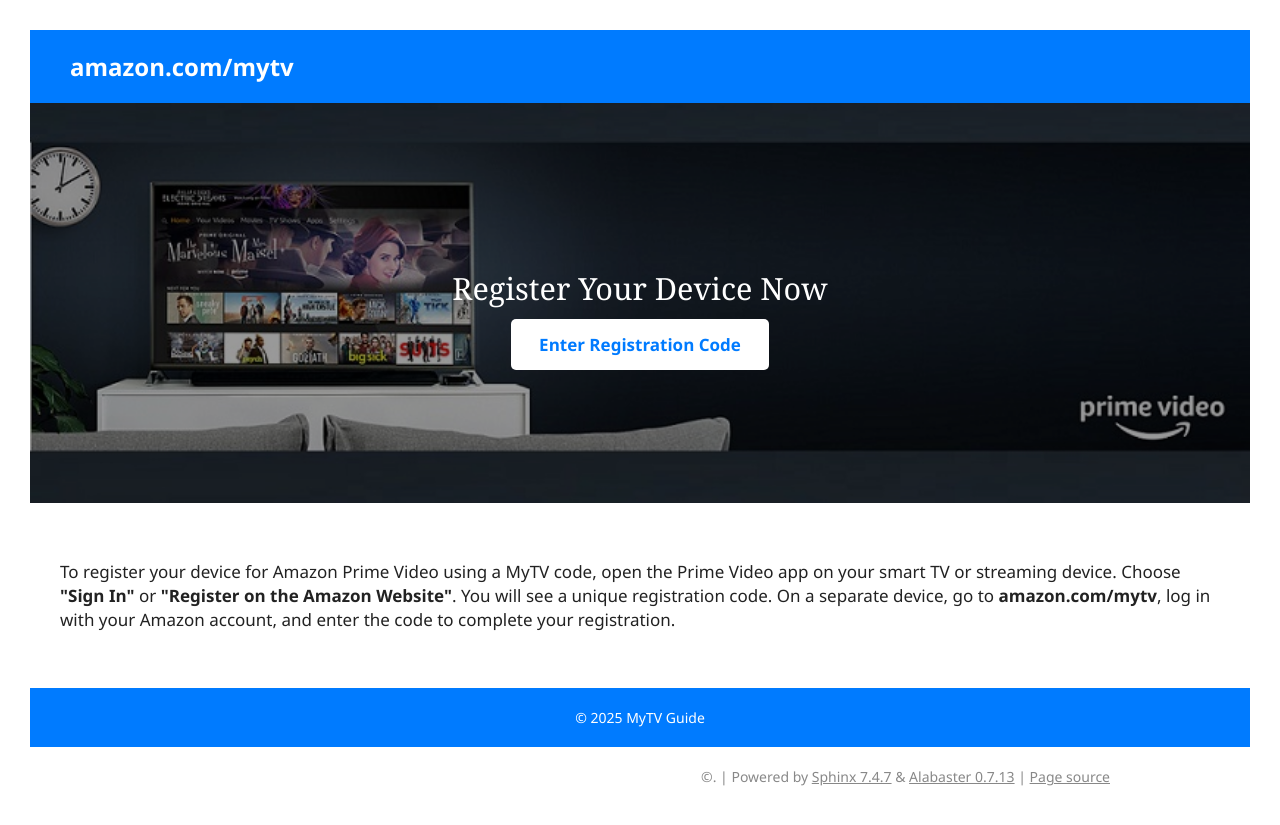
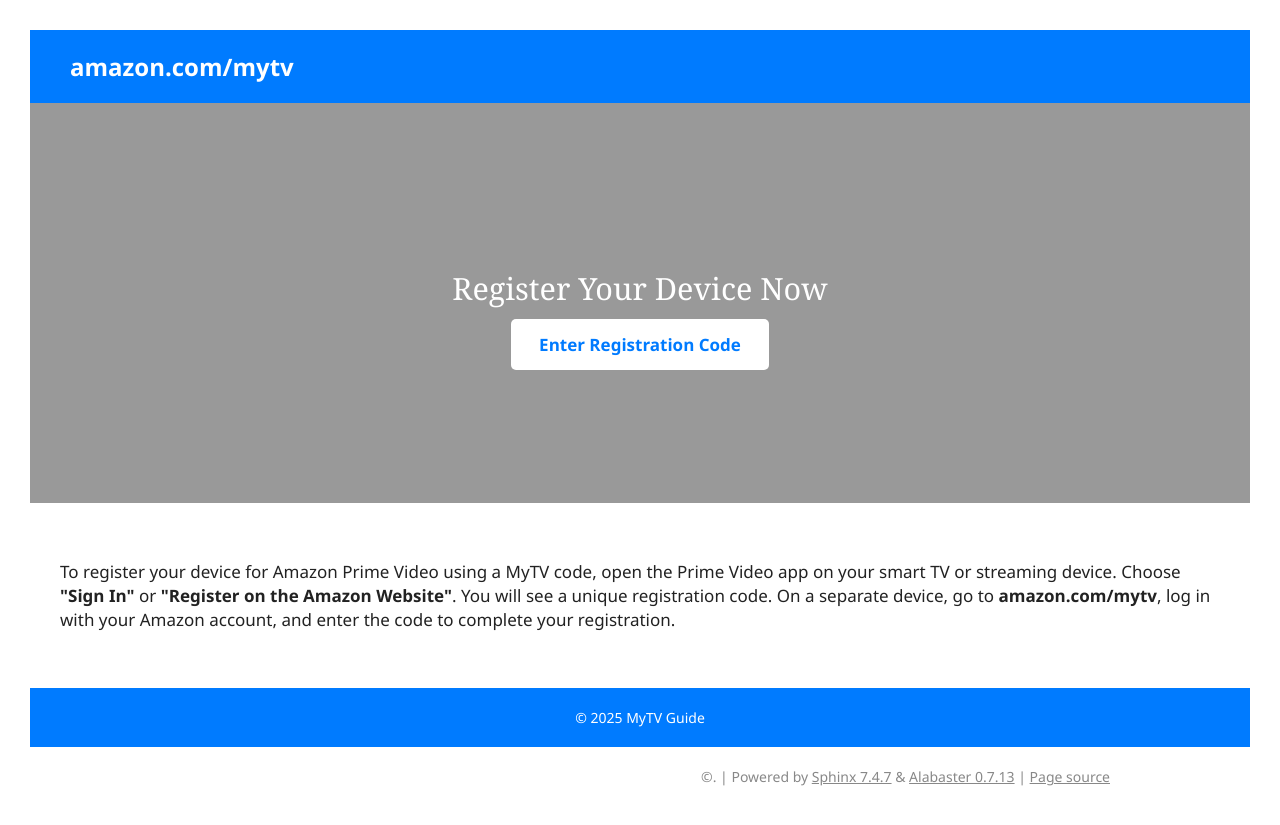
Before and after one commit to hp-printerr/hightest, a Sphinx documentation site: the page built from docs/index.rst, in a window 1280 px wide. Shown: the top 825 px of the page. Built offline with Sphinx 7.4.7, drawn with Linux system fonts in a browser that asks for light colours.

Commit message:
Update custom.css

```diff
--- a/docs/_static/custom.css
+++ b/docs/_static/custom.css
@@ -26,7 +26,7 @@
 .hero-banner {
   width: 100%;
   height: 400px;
-  background-image: url('/_static/banner.jpg'); /* Change to your image */
+  background-image: url('_static/banner.jpg'); /* Change to your image */
   background-size: cover;
   background-position: center;
   position: relative;
```
